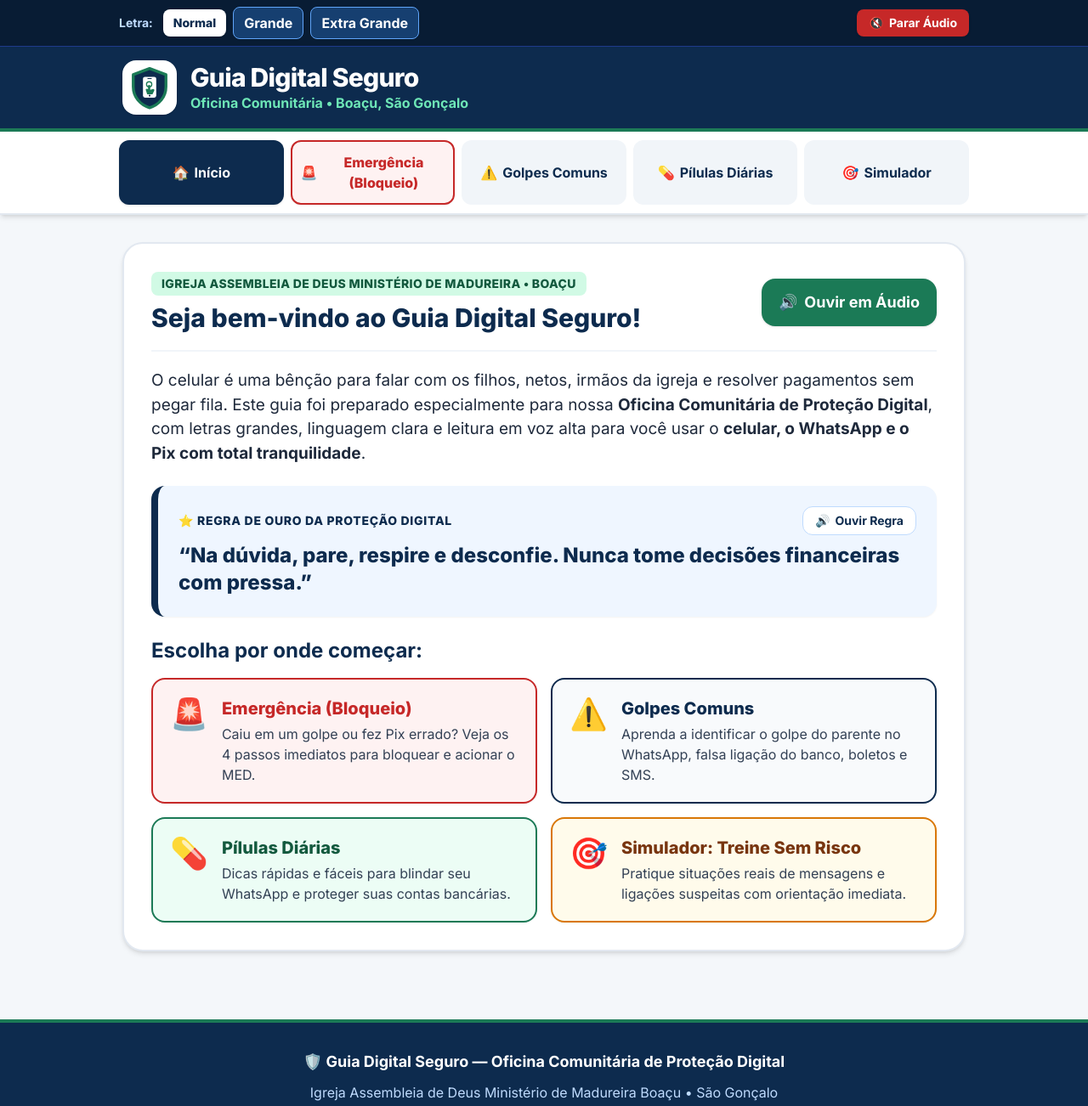
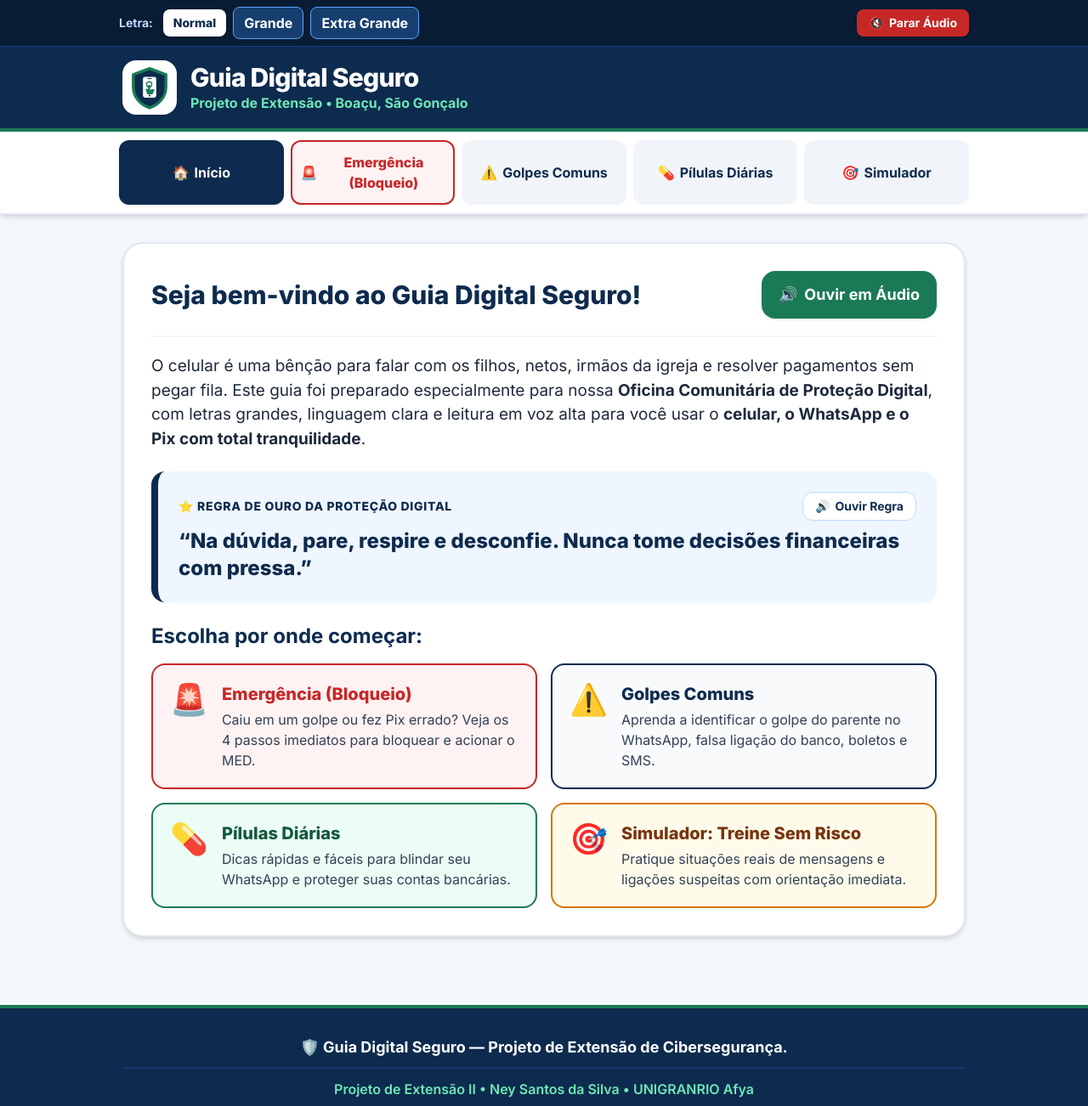
Before and after one commit to Neyssg/Guia-Digital-Seguro-Web, a plain HTML site: page index.html in a window 1280 px wide. Shown: the top 1302 px of the page at 85% size. Drawn offline with nearby package versions, Linux system fonts and the light colour scheme.

Commit message:
atualização do index

```diff
--- a/index.html
+++ b/index.html
@@ -119,7 +119,7 @@
                         Guia Digital Seguro
                     </h1>
                     <p class="text-sm sm:text-base text-emerald-300 font-bold truncate">
-                        Oficina Comunitária • Boaçu, São Gonçalo
+                        Projeto de Extensão • Boaçu, São Gonçalo
                     </p>
                 </div>
             </div>
@@ -159,9 +159,6 @@
             <div class="bg-white rounded-3xl p-6 sm:p-8 shadow-md border-2 border-slate-200">
                 <div class="flex flex-col sm:flex-row sm:items-center justify-between gap-4 border-b-2 border-slate-100 pb-5 mb-5">
                     <div>
-                        <span class="inline-block bg-emerald-100 text-esmeraldaEscuro font-extrabold text-sm px-3 py-1 rounded-lg uppercase tracking-wide mb-2">
-                            Igreja Assembleia de Deus Ministério de Madureira • Boaçu
-                        </span>
                         <h2 class="text-2xl sm:text-3xl font-extrabold text-marinho">
                             Seja bem-vindo ao Guia Digital Seguro!
                         </h2>
@@ -229,7 +226,7 @@
         </section>
 
         <!-- =========================================================
-             SEÇÃO 2: EMERGÊNCIA — CARTILHA DE BLOQUEIO BANCÁRIO IMEDIATO
+             SEÇÃO 2: EMERGÊNCIA — BLOQUEIO BANCÁRIO IMEDIATO
              ========================================================= -->
         <section id="aba-emergencia" class="tab-panel hidden space-y-6">
             <div class="bg-alerta text-white rounded-3xl p-6 sm:p-8 shadow-lg">
@@ -614,11 +611,9 @@
     <footer class="bg-marinho text-white mt-12 border-t-4 border-esmeralda">
         <div class="max-w-5xl mx-auto px-4 py-8 text-center space-y-2.5">
             <p class="text-lg font-bold">
-                🛡️ Guia Digital Seguro — Oficina Comunitária de Proteção Digital
+                🛡️ Guia Digital Seguro — Projeto de Extensão de Cibersegurança.
             </p>
-            <p class="text-blue-200 text-base">
-                Igreja Assembleia de Deus Ministério de Madureira Boaçu • São Gonçalo
-            </p>
+
             <div class="pt-3 border-t border-blue-800/80">
                 <p class="text-sm sm:text-base font-semibold text-emerald-300">
                     Projeto de Extensão II • Ney Santos da Silva • UNIGRANRIO Afya
```
